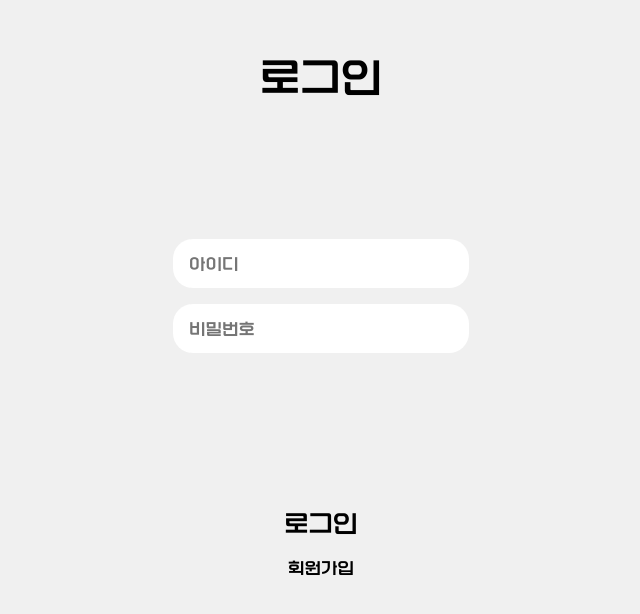
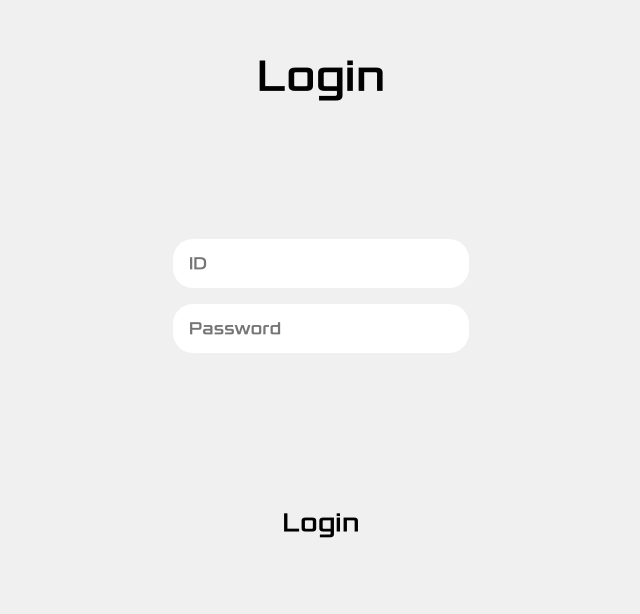
Before and after one commit to JangHongJoon/voice-collector-application, a React (Create React App) app in the folder voice-collector-app/: page / in a window 1280 px wide. Shown: the part 104-718 px from the top of the page, without its empty margins (319-959 px from the left). Built offline with nearby package versions, Linux system fonts and the light colour scheme.

Commit message:
reafactor : 제목, 버튼 텍스트 영문으로 변경

```diff
--- a/voice-collector-app/src/screens/login/LoginScreen.js
+++ b/voice-collector-app/src/screens/login/LoginScreen.js
@@ -47,14 +47,13 @@ const LoginScreen = ({rootNavigateTo}) => {
     return (
         <InitialBackground>
 
-            <Title>로그인</Title>
-            <TextBox type="text" id="idInput" placeholder="아이디"
+            <Title>Login</Title>
+            <TextBox type="text" id="idInput" placeholder="ID"
                         value={idInput} onChange={handleIdChange}/>
-            <TextBox type="text" id="pwInput" placeholder="비밀번호"
+            <TextBox type="text" id="pwInput" placeholder="Password"
                     value={pwShowingInput} onChange={handlePwChange}/>
 
-            <Button onClick={handleLogin}>로그인</Button>
-            <SmallButton onClick={handleNavigate}>회원가입</SmallButton>
+            <Button onClick={handleLogin}>Login</Button>
         </InitialBackground>
     )
 }
--- a/voice-collector-app/src/screens/record/RecordInfoScreen.js
+++ b/voice-collector-app/src/screens/record/RecordInfoScreen.js
@@ -62,35 +62,31 @@ function RecordInfoScreen({rootNavigateTo, recordNavigateTo}) {
 
   return (
     <InitialBackground>
-      <Title>녹음 정보</Title>
-      <TextBox type="text" id="idInput" placeholder="환자 아이디"
+      <Title>Recoirding Info</Title>
+      <TextBox type="text" id="idInput" placeholder="Patient ID"
                   value={idInput} onChange={handleIdChange}/>
-      <TextBox type="text" id="pwInput" placeholder="이름"
+      <TextBox type="text" id="pwInput" placeholder="Patient Name"
               value={nameInput} onChange={handleNameChange}/>
-      <TextBox type="text" maxLength={6} id="birthInput" placeholder="생년월일 (ex. 990427)"
+      <TextBox type="text" maxLength={6} id="birthInput" placeholder="Birth Year, Month, Day (ex. 990427)"
               value={birthInput} onChange={handleBirthChange}/>
       <RowDiv>
         <RowDiv>
-            <RadioBox type="radio" name="maleCheck" value="남"
-                checked={gender === '남'} onChange={handleGenderChange}/>
-            <Text>남</Text>
+            <RadioBox type="radio" name="maleCheck" value="M"
+                checked={gender === 'M'} onChange={handleGenderChange}/>
+            <Text>Male</Text>
         </RowDiv>
         <RowDiv>
-            <RadioBox type="radio" name="femaleCheck" value="여"
-                checked={gender === '여'} onChange={handleGenderChange}/>
-            <Text>여</Text>
+            <RadioBox type="radio" name="femaleCheck" value="F"
+                checked={gender === 'F'} onChange={handleGenderChange}/>
+            <Text>Female</Text>
         </RowDiv>
       </RowDiv>
-      <Button onClick={handleNavigateToRecord}>녹음하기</Button>
+      <Button onClick={handleNavigateToRecord}>Record Start</Button>
 
-      <RowDiv>
-        <RowDiv>
-          <SmallButton onClick={handleNavigateToRegister}>환자등록</SmallButton>
-        </RowDiv>
         <RowDiv>
           <SmallButton onClick={handleLogout}>로그아웃</SmallButton>
         </RowDiv>
-      </RowDiv>
+
     </InitialBackground>
   )
 }
```
